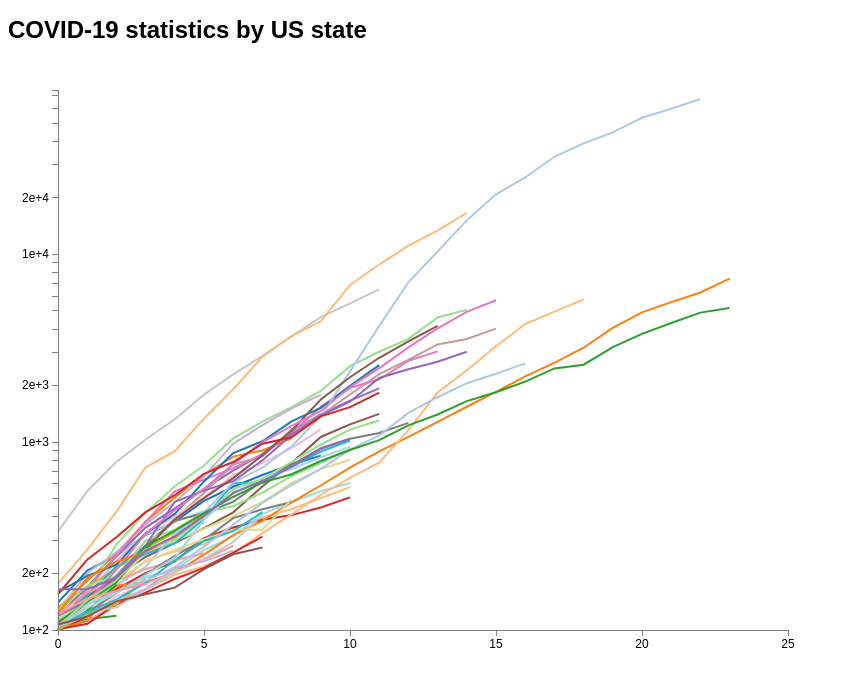
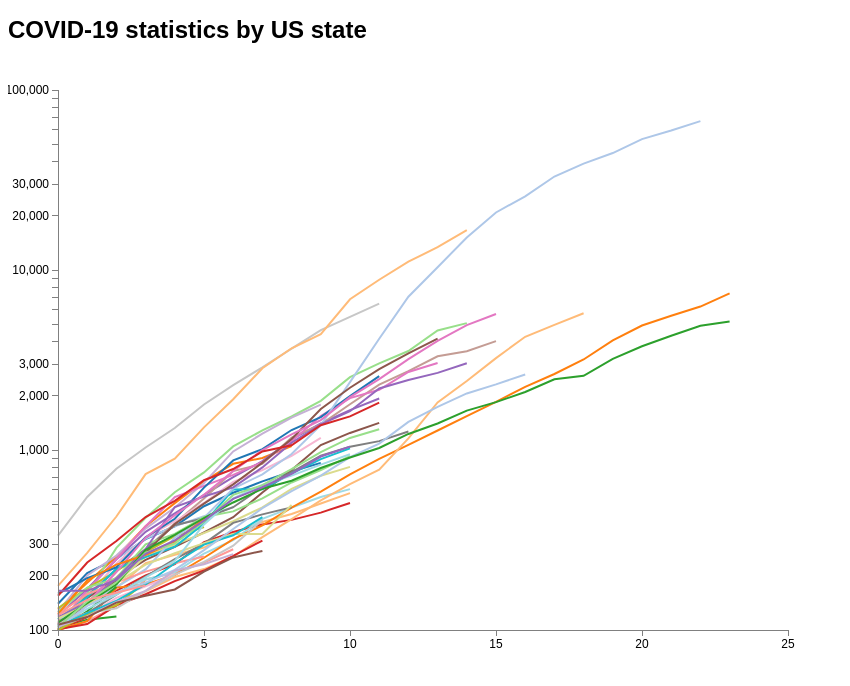
Before and after one commit to cjwit/covid, a plain HTML site: page web/index.html in a window 1280 px wide. Shown: the whole page, without its empty margins (0-850 px from the left). Drawn offline with nearby package versions, Linux system fonts and the light colour scheme.

Commit message:
fix scale

```diff
--- a/web/index.html
+++ b/web/index.html
@@ -43,8 +43,11 @@ var y = d3.scale.log().range([height, 0]);
 var xAxis = d3.svg.axis().scale(x)
     .orient("bottom").ticks(5);
 
-var yAxis = d3.svg.axis().scale(y)
-    .orient("left").ticks(5);
+var yAxis = d3.svg.axis()
+	.scale(y)
+	.orient("left")
+	.tickFormat(function(d) {return y.tickFormat(10,d3.format(",d"))(d)})
+	.ticks(5);
 
 // Define the line
 var dataline = d3.svg.line()
@@ -74,7 +77,7 @@ d3.csv("formattedCovidCases.csv")
 
 		// Scale the range of the data
 		x.domain([0, data[0].cases.length]);
-		y.domain([100, 75000]);
+		y.domain([100, 100000]);
 
 		// Nest the entries by symbol
 		var dataNest = d3.nest()
```
Also changed, not shown: README.md.
